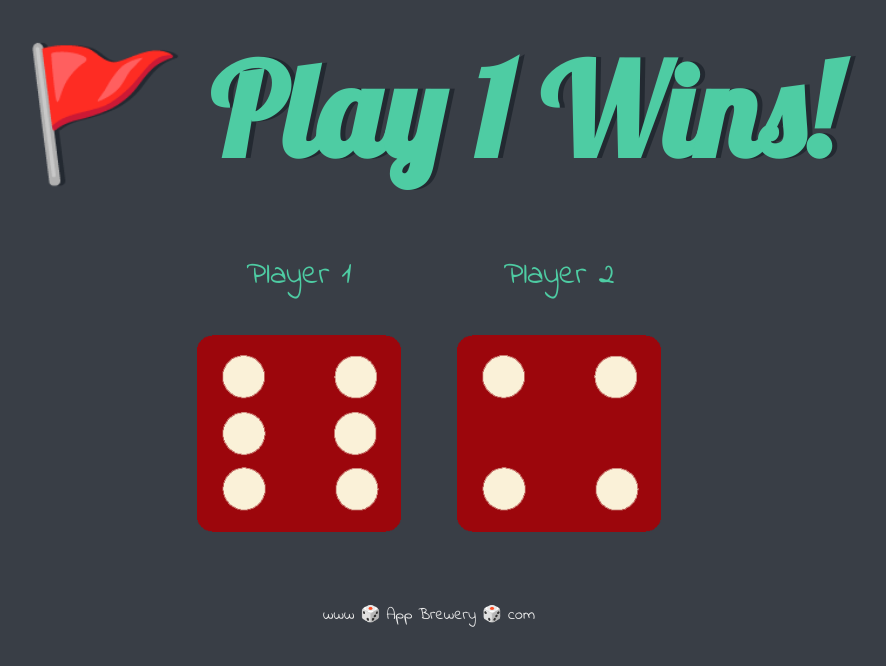
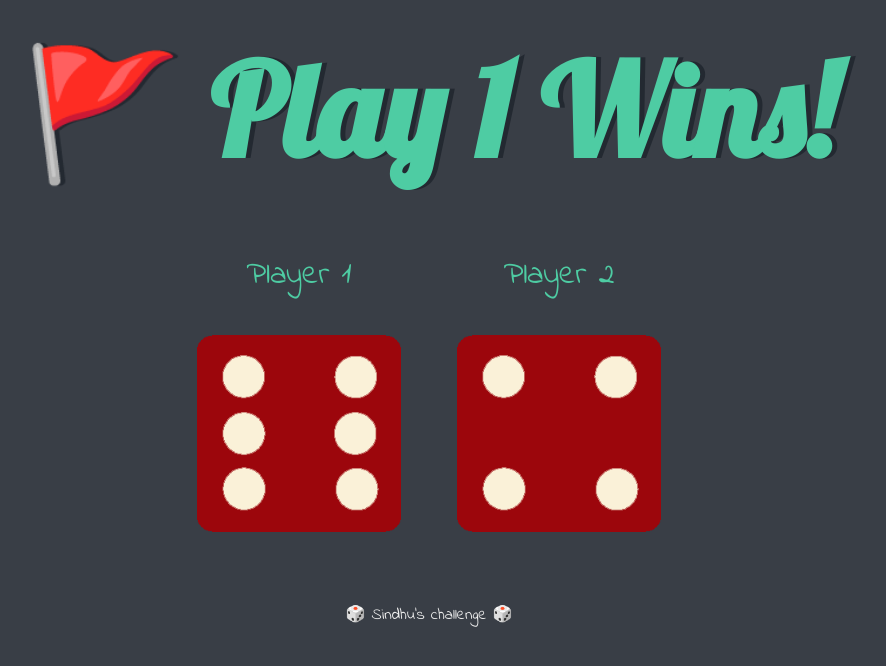
Before and after one commit to Sindhu-Talluri07/dice-challenge, a plain HTML site: page index.html in a window 1280 px wide. Shown: the whole page, without its empty margins (211-1097 px from the left). Drawn offline with Linux system fonts and the light colour scheme.

Commit message:
Update and rename dicee.html to index.html

```diff
--- a/dicee.html
+++ b/index.html
@@ -29,6 +29,6 @@
       </body>
 
       <footer>
-        www 🎲 App Brewery 🎲 com
+       🎲 Sindhu's challenge 🎲
       </footer>
     </html>
```
